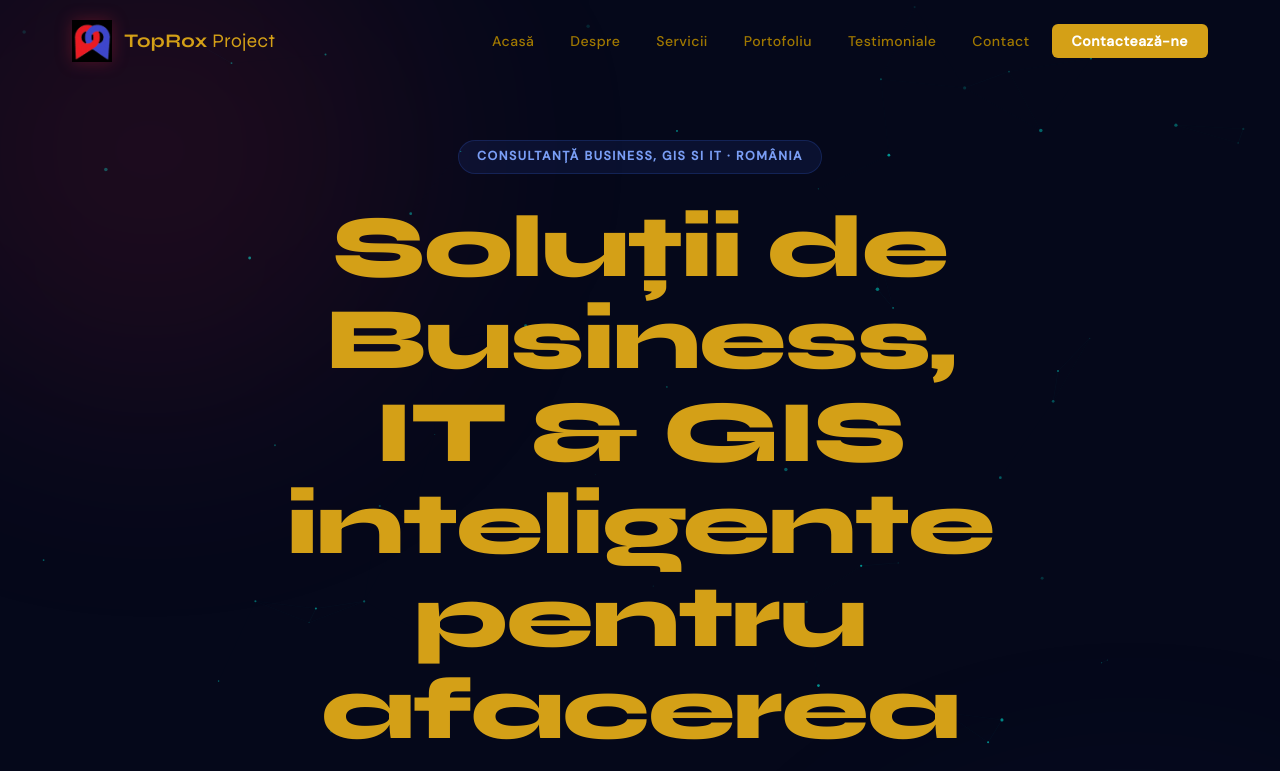
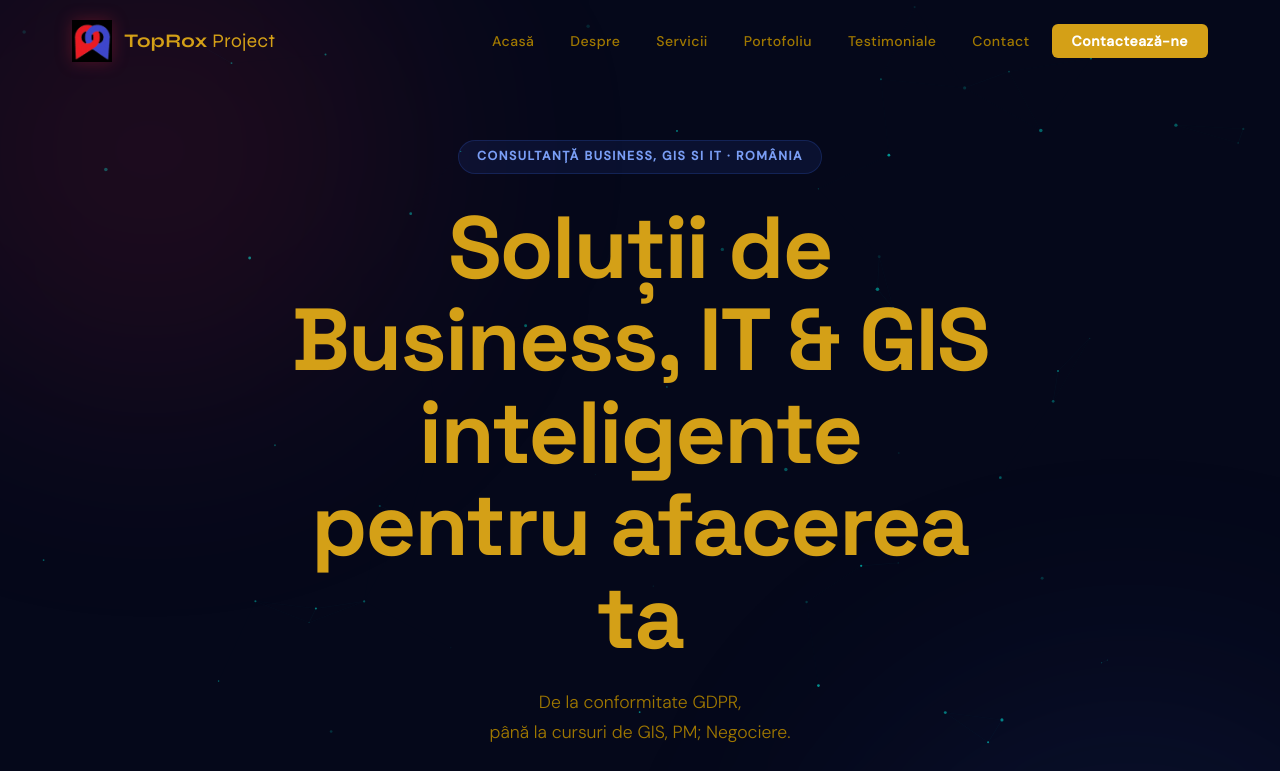
Before and after one commit to TopRoxProject/toprox-website, a React (Create React App) app: page / in a window 1280 px wide. Shown: the top 771 px of the page. Built offline with nearby package versions, Linux system fonts and the light colour scheme; the HTML template or start-up script is replaced by a standard one.

Commit message:
Update Hero.css

```diff
--- a/src/components/Hero.css
+++ b/src/components/Hero.css
@@ -1,3 +1,5 @@
+@import url('https://fonts.googleapis.com/css2?family=Space+Grotesk:wght@700;800&display=swap');
+
 .hero {
   min-height: 100vh;
   display: flex;
@@ -67,7 +69,7 @@
 }
 
 .hero-title {
-  font-family: var(--font-display);
+  font-family: 'Space Grotesk', sans-serif;
   font-size: clamp(3rem, 7vw, 5.5rem);
   font-weight: 800;
   line-height: 1.05;
```
